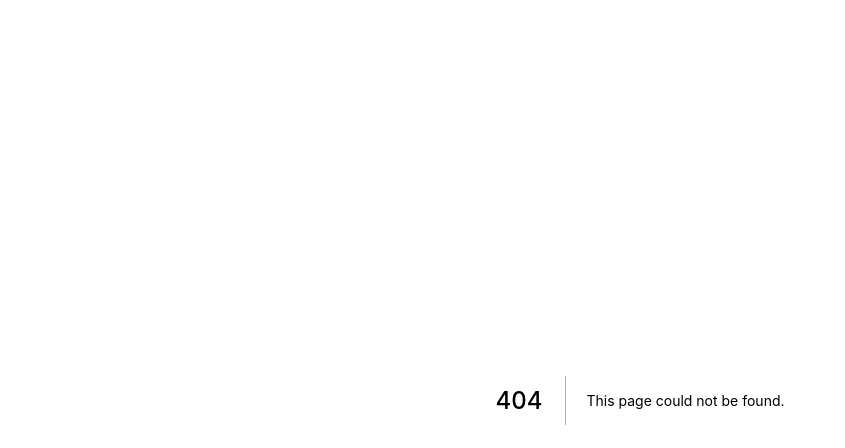
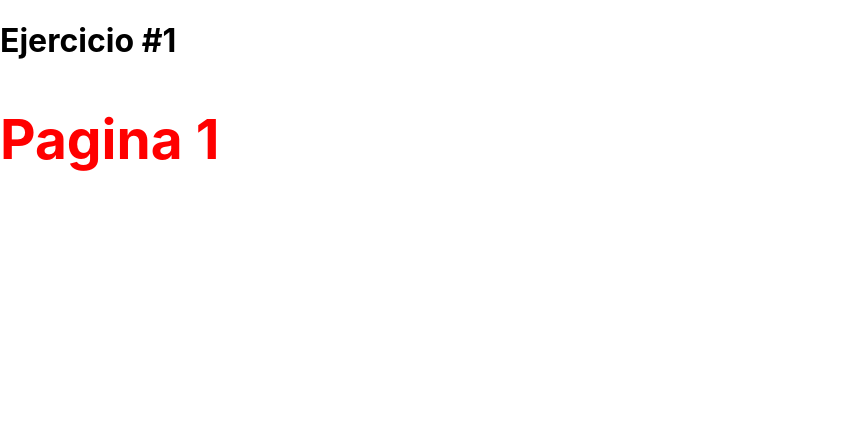
Before and after one commit to ecarradal/ejercicio-1, a Next.js app: page /page1 in a window 1280 px wide. Before the commit this address had no page. Shown: the top 448 px of the page, without its empty margins (0-845 px from the left). Built offline with nearby package versions, Linux system fonts and the light colour scheme.

Commit message:
feat(class 1): Adding page 1 & page 2 & styles

```diff
--- a/pages/_app.js
+++ b/pages/_app.js
@@ -1,7 +1,14 @@
 import '../styles/globals.css'
 
 function MyApp({ Component, pageProps }) {
-  return <Component {...pageProps} />
+  const unaConstante = "Ejercicio #1";
+
+  return (
+    <>
+      <h1>{unaConstante}</h1>
+      <Component {...pageProps} />
+    </>
+  );
 }
 
 export default MyApp
--- a/pages/api/hello.js
+++ b/pages/api/hello.js
@@ -1,5 +1,5 @@
 // Next.js API route support: https://nextjs.org/docs/api-routes/introduction
 
 export default (req, res) => {
-  res.status(200).json({ name: 'John Doe' })
+  res.status(200).json({ name: "Eduardo Carrada" });
 }
--- /dev/null
+++ b/pages/page1/index.jsx
@@ -0,0 +1,7 @@
+import styles from "./page1.module.css";
+
+const Pagina1 = () => {
+  return <h2 className={styles.title}>Pagina 1</h2>;
+};
+
+export default Pagina1;
--- /dev/null
+++ b/pages/page1/page1.module.css
@@ -0,0 +1,4 @@
+.title {
+  font-size: 55px;
+  color: red;
+}
```
Also changed, not shown: pages/page2.jsx (added, +7 -0 lines).
